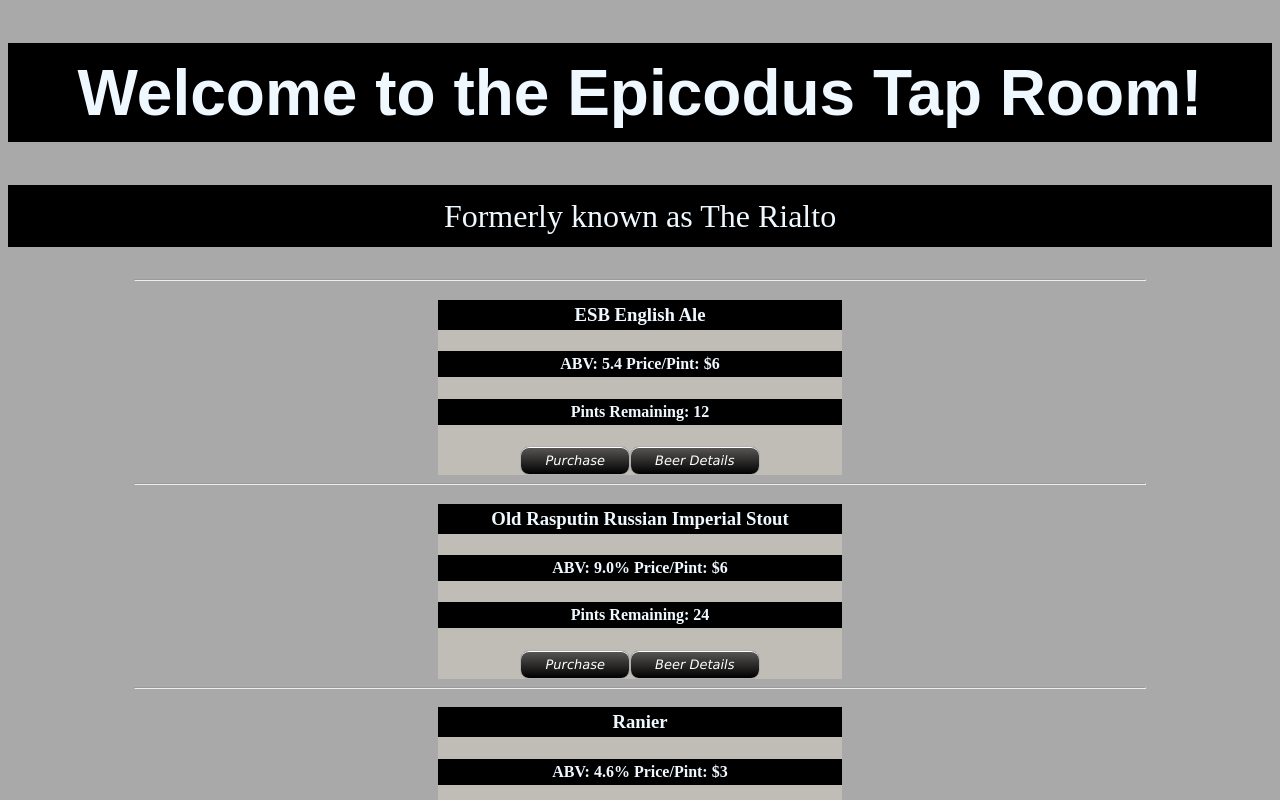
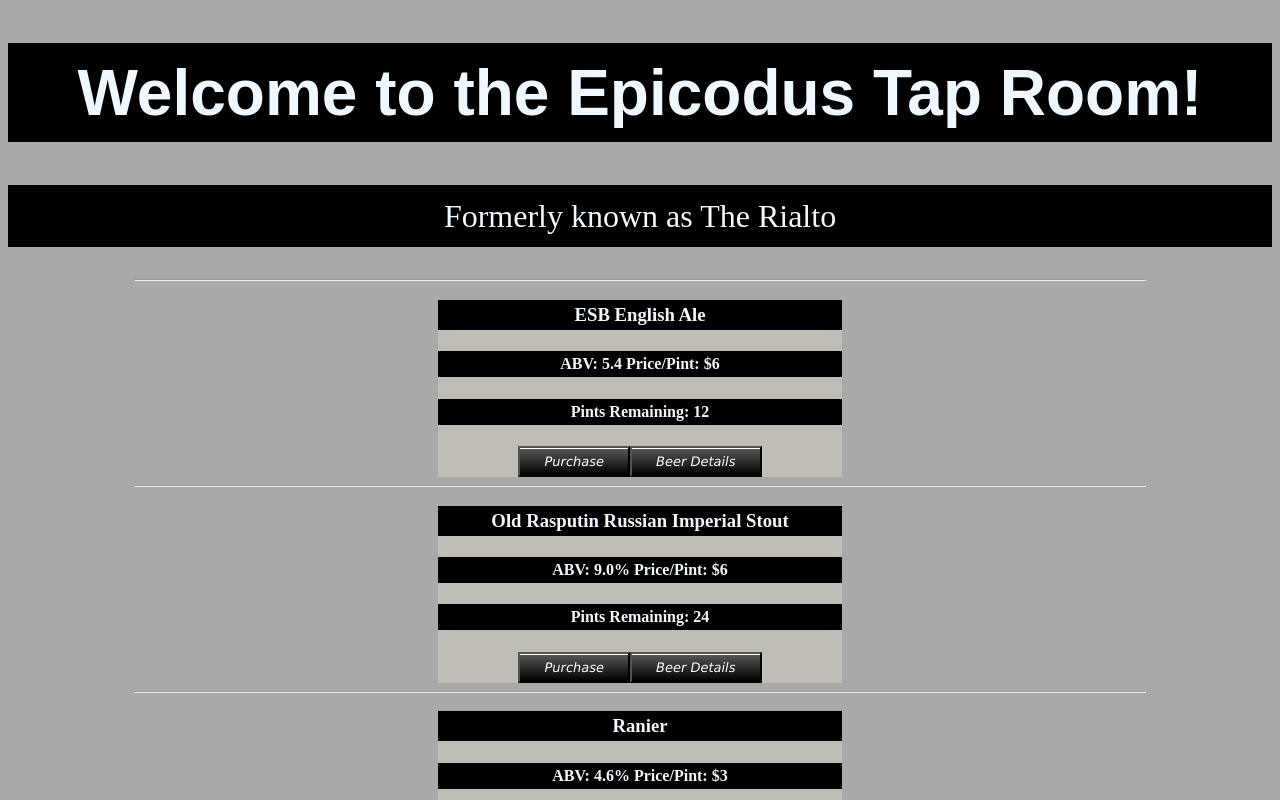
Before and after one commit to PRKille/TapRoomRedux, a React (Create React App) app: page / in a window 1280 px wide. Shown: the top 800 px of the page. Built offline with nearby package versions, Linux system fonts and the light colour scheme.

Commit message:
finalize styling

```diff
--- a/src/App.css
+++ b/src/App.css
@@ -44,8 +44,8 @@ input {
 button {
   box-shadow:inset 0px 1px 0px 0px #ffffff;
 	background:linear-gradient(to bottom, #555452 5%, #000000 100%);
-	border-radius:9px;
-	border:1px solid #b1b0af;
+	/* border-radius:9px; */
+	border:2px raised #b1b0af;
 	display:inline-block;
 	cursor:pointer;
 	color:#ffffff;
@@ -63,4 +63,5 @@ button:hover {
 button:active {
 	position:relative;
 	top:1px;
+	border: 2px inset;
 }
```
